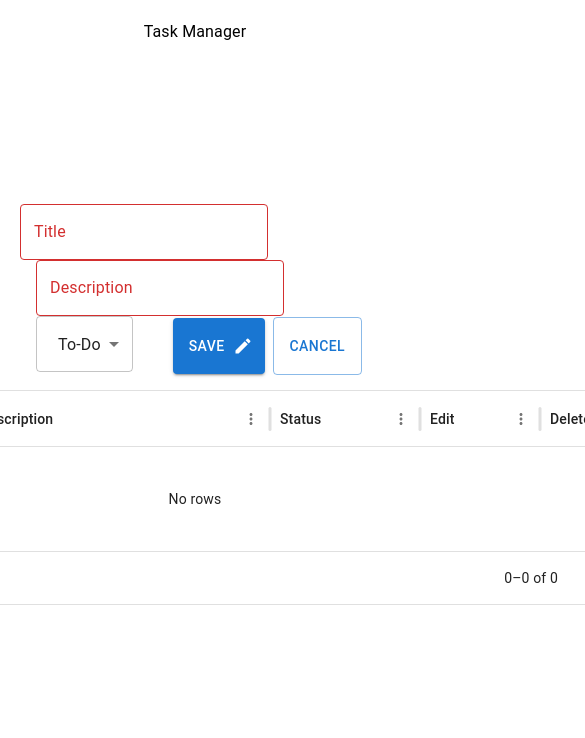
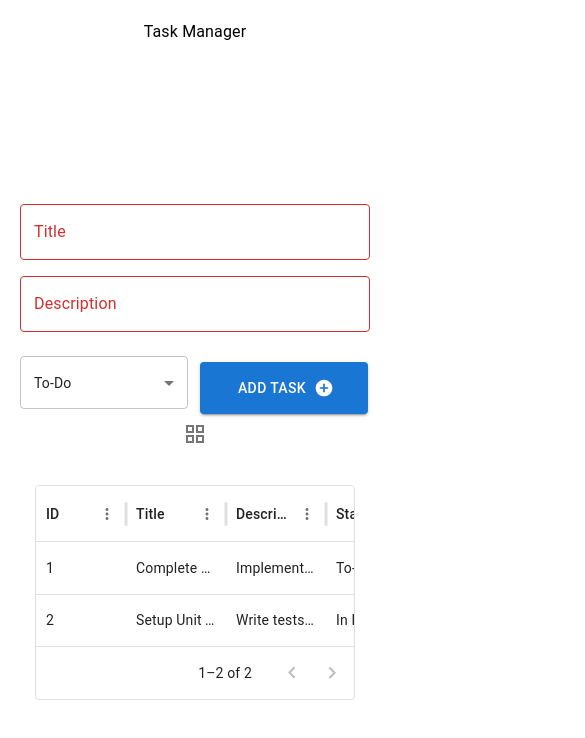
Before and after one commit to mesfint/task-mgt-dashboard, a React (Vite) app: page / in a window 390 px wide. Shown: the top 738 px of the page, 585 px wide, since content can reach past the window. Built offline with nearby package versions, Linux system fonts and the light colour scheme.

Commit message:
Responsiveness working

```diff
--- /dev/null
+++ b/src/CustomeTypography.ts
@@ -0,0 +1,11 @@
+
+import styled from '@emotion/styled';
+import { Typography } from '@mui/material';
+
+  const CustomeTypography =styled(Typography)`
+
+font-family: "Quicksand", "sans-serif";
+
+`;
+
+export default CustomeTypography;
--- a/src/components/AddTaskForm.tsx
+++ b/src/components/AddTaskForm.tsx
@@ -90,7 +90,14 @@ const AddTaskForm = () => {
         value={task.title}
         onChange={handleInputChange}
         name='title'
-        sx={{mr:2}}
+        //sx={{mr:2}}
+        fullWidth // Makes it responsive
+        sx={{
+          mb: 2, // Margin-bottom for spacing
+          mr:2,
+          maxWidth: { lg: "48%", md: "100%", sm: "100%", xs: "100%" }, // Adjust max width
+        }}
+
 
         >
 
@@ -102,7 +109,11 @@ const AddTaskForm = () => {
         onChange={handleInputChange}
         value={task.description}
         name='description'
-        sx={{ml:2}}
+        fullWidth // Makes it responsive
+        sx={{
+          mb: 2, // Margin-bottom for spacing
+          maxWidth: { lg: "48%", md: "100%", sm: "100%", xs: "100%" }, // Adjust max width
+        }}
 
 
         >
@@ -112,7 +123,14 @@ const AddTaskForm = () => {
            name="status"
            displayEmpty
            variant="outlined"
-           sx={{ mr: 2,ml:2 ,pl:1}}
+           sx={{
+
+            width: "100%", // Full width on small screens
+            maxWidth: { lg: "48%", md: "48%", sm: "48%", xs: "48%" }, // Adjust width
+            mt: { xs: 1, sm: 0 }, // Margin-top for spacing on smaller screens
+            mr:"6px",
+            fontSize: { lg: "20px", md: "18px", sm: "16px", xs: "14px" }, // Responsive font size
+          }}
           value={task.status}
           onChange={handleStatusChange}
         >
@@ -121,7 +139,20 @@ const AddTaskForm = () => {
           <MenuItem value="Completed">Completed</MenuItem>
         </Select>
 
-        <Button endIcon={ isEditing ? <EditIcon /> : <AddCircleOutlinedIcon />} type="submit" variant="contained" sx={{padding:2, ml:3}}>
+        <Button endIcon={ isEditing ? <EditIcon /> : <AddCircleOutlinedIcon />}
+        type="submit"
+         variant="contained"
+         sx={{
+          width: "100%", // Full width on small screens
+          padding:"14px",
+          ml:"6px",
+
+          maxWidth: { lg: "48%", md: "48%", sm: "48%", xs: "48%" }, // Adjust width
+          mt: { xs: 1, sm: 0 }, // Margin-top for spacing on smaller screens
+          fontSize: { lg: "20px", md: "18px", sm: "16px", xs: "14px" }, // Responsive font size
+        }}
+
+          >
         {isEditing ? "Save" : "Add Task"}
 
         </Button>
--- a/src/components/TaskList.tsx
+++ b/src/components/TaskList.tsx
@@ -1,24 +1,15 @@
 import DeleteForeverOutlinedIcon from '@mui/icons-material/DeleteForeverOutlined';
 import EditOutlinedIcon from '@mui/icons-material/EditOutlined';
-import { Box } from "@mui/material";
+import FormatListBulletedIcon from '@mui/icons-material/FormatListBulleted';
+import GridViewIcon from '@mui/icons-material/GridView';
+import { Box, Card, CardContent, Grid2, IconButton, Typography } from "@mui/material";
+
 import { DataGrid } from "@mui/x-data-grid";
+import React from "react";
+import CustomeTypography from "../CustomeTypography";
 import { useTask } from '../hooks/useTasks';
 
-// Define your initial data
-// const initialTasks: Task[] = [
-//   {
-//     id: 1,
-//     title: "Complete React Context Integration",
-//     description: "Implement Context API with useReducer for state management.",
-//     status: "To-Do",
-//   },
-//   {
-//     id: 2,
-//     title: "Setup Unit Tests",
-//     description: "Write tests for components using Jest and React Testing Library.",
-//     status: "In Progress",
-//   },
-// ];
+
 
 
 const other = {
@@ -32,28 +23,62 @@ const other = {
 
 const TaskList = () => {
   const{state,dispatch} = useTask()
+  const[gridView, setGridView] = React.useState(false)
 
+  const toggleView=()=>{
+    setGridView((prev)=>!prev)
+  }
+    if(!state.tasks.length){
+
+      <CustomeTypography
+
+      fontSize={{lg:24,md:20,sm:16,xs:14}}
+      sx={{color:"#734950"}}>
+       No Tasks found.
+        </CustomeTypography>
+    }
 
     return (
-    <>
+  <>
 
+        <Box sx={{display:"flex", justifyContent:"center" ,alignItemste:"center", mb:2}}>
+        <IconButton onClick={toggleView}>
+          {gridView ? <FormatListBulletedIcon /> : <GridViewIcon />}
+        </IconButton>
+        </Box>
 
+     {!gridView && (
+      <Grid2 item xs={12} sm={6} md={4} lg={3}>
         <Box
-        sx={{display:"flex",justifyContent:"center",alignItems:"center"}}
+        sx={{
+          display:"flex",
+          justifyContent:"center",
+           flexDirection:"column",
+           height:"100%",
+           width: "100%", // Full width on small screens
+           maxWidth: { lg: "100%", md: "80%", sm: "100%", xs: "100%" }, // Adjust width
+           mt: { xs: 1, sm: 0 }, // Margin-top for spacing on smaller screens
+           fontSize: { lg: "20px", md: "16px", sm: "14px", xs: "10px" }, // Responsive font size
+
+            }}
       style={{
 
         display: 'flex',
         flexDirection: 'column',
         height: 'fit-content',
         padding:"15px",
+        width:"100%"
       }}
     >
       <DataGrid
+
+       sx={{
+         width: "100%", }}
         columns={[
           { field: 'id', headerName: "ID", width: 90, hideable: false },
-          { field: 'title', headerName: "Title", width: 150,sortable: false,filterable: false,hideable: false,},
-          { field: 'description', headerName: "Description", width: 300, hideable: false },
-          { field: 'status', headerName: "Status", width: 150,sortable: true,filterable: true,hideable: false },
+          { field: 'title', headerName: "Title", width: 100,sortable: false,filterable: false,hideable: false,},
+          { field: 'description', headerName: "Description", width: 100, hideable: false },
+          { field: 'status', headerName: "Status", width: 100,sortable: true,filterable: true,hideable: false },
           {
             field: 'edit',
             headerName: "Edit",
@@ -77,17 +102,85 @@ const TaskList = () => {
           { field: 'delete', headerName: "Delete", width: 120,sortable: false,renderCell:(params)=><DeleteForeverOutlinedIcon  onClick={() => dispatch({type:"DELETE_TASK",payload:{id:Number(params.row.id)}})} sx={{color:"red",cursor:"pointer"}}/> },
         ]}
         //rows={tasks}
-         rows={state.tasks.map((task, index) => ({
+         rows={state.tasks.map((task) => ({
           ...task,
-          id: task.id ? task.id : index, // Fallback to index if id is missing
+          id: task.id ? task.id : Math.random(), // Fallback to index if id is missing
           title: task.title,
           description: task.description,
           status: task.status,
         }))}
+
       />
     </Box>
+    </Grid2>
+    )}
+     {gridView && (
+        <Grid2
+        container
+        spacing={2}
+          sx={{
+            padding:"15px",
+            justifyContent: "center",
+          }}
+        >
+          {state.tasks.map((task) => (
+          <Grid2 item xs={12} sm={6} md={4} lg={3} key={task.id}>
+
+            <Card  sx={{  padding: 2 }}>
+              <CardContent>
+              <CustomeTypography
+
+                  fontSize={{lg:24,md:20,sm:16,xs:14}}
+                  sx={{color:"#734950"}}>
+                    {task.title}
+                    </CustomeTypography>
+                <Typography variant="body2" color="textSecondary">
+                  {task.description}
+                </Typography>
+                <CustomeTypography
+
+                fontSize={{lg:24,md:20,sm:16,xs:14}}
+                sx={{color:"textSecondary"}}>
+                Status: {task.status}
+                  </CustomeTypography>
+
+                <Box
+                  sx={{
+                    display: "flex",
+                    justifyContent: "left",
+                    mt: 2,
+                  }}
+                >
+                  <IconButton
+                    onClick={() =>
+                      dispatch({
+                        type: "START_EDITING",
+                        payload: {
+                          id: task.id,
+                          title: task.title,
+                          description: task.description,
+                          status: task.status,
+                        },
+                      })
+                    }
+                  >
+                    <EditOutlinedIcon sx={{ color: "blue" }} />
+                  </IconButton>
+                  <IconButton
+                    onClick={() =>
+                      dispatch({ type: "DELETE_TASK", payload: { id: task.id } })
+                    }
+                  >
+                    <DeleteForeverOutlinedIcon sx={{ color: "red" }} />
+                  </IconButton>
+                </Box>
+              </CardContent>
+            </Card>
+            </Grid2>
+          ))}
+        </Grid2>
+      )}
     </>
-  )
-}
-
+  );
+};
 export default TaskList
--- a/src/context/TasksContext.tsx
+++ b/src/context/TasksContext.tsx
@@ -1,21 +1,48 @@
 import React, { createContext, useReducer } from "react";
+import { useLocalStorage } from "../hooks/useLocalStorage";
 import { tasksReducer } from "../reducers/TasksReducer";
 import { Action, State } from "../types/types";
 
 
-const initialState: State = {tasks: []};
+const initialData = [
+  {
+    id: 1,
+    title: "Complete React Context Integration",
+    description: "Implement Context API with useReducer for state management.",
+    status: "To-Do",
+  },
+  {
+    id: 2,
+    title: "Setup Unit Tests",
+    description: "Write tests for components using Jest and React Testing Library.",
+    status: "In Progress",
+  },
+];
 
-export const TasksContext = createContext<{ state: State;dispatch: React.Dispatch<Action>;} | undefined>(undefined);
+export const TasksContext = createContext<{
+  state: State;
+  dispatch: React.Dispatch<Action>;
+} | undefined>(undefined);
 
+export const TasksProvider: React.FC<{ children: React.ReactNode }> = ({ children }) => {
+  // Use the hook to get initial data and persist tasks
+  const [storedTasks, setStoredTasks] = useLocalStorage("tasks", initialData);
 
-export const TasksProvider: React.FC<{children: React.ReactNode}> = ({children}) => {
-const [ state, dispatch] = useReducer(tasksReducer,initialState)
+  // Initialize state with the reducer and stored tasks
+  const [state, dispatch] = useReducer(tasksReducer, {
+    tasks: storedTasks,
+    editingTaskId: null,
+    editingTask: null,
+  });
 
+  // Update localStorage whenever tasks change
+  React.useEffect(() => {
+    setStoredTasks(state.tasks);
+  }, [state.tasks, setStoredTasks]);
 
-
-return (
-      <TasksContext.Provider value= {{ state, dispatch }}>
-        {children}
-      </TasksContext.Provider>
-    )
+  return (
+    <TasksContext.Provider value={{ state, dispatch }}>
+      {children}
+    </TasksContext.Provider>
+  );
 };
--- a/src/hooks/useLocalStorage.ts
+++ b/src/hooks/useLocalStorage.ts
@@ -1,9 +1,25 @@
 import { useEffect, useState } from "react";
 
-// Generic hook for LocalStorage with conditional initialization
+//  sample initial data
+const initialData = [
+  {
+    id: 1,
+    title: "Complete React Context Integration",
+    description: "Implement Context API with useReducer for state management.",
+    status: "To-Do",
+  },
+  {
+    id: 2,
+    title: "Setup Unit Tests",
+    description: "Write tests for components using Jest and React Testing Library.",
+    status: "In Progress",
+  },
+];
+
+// Generic hook for localStorage management
 export const useLocalStorage = <T>(key: string, initialData: T) => {
   const [value, setValue] = useState<T>(() => {
-    // Check if there’s data in localStorage
+    // Check if data exists in localStorage
     const savedData = localStorage.getItem(key);
     if (savedData) {
       try {
@@ -11,19 +27,19 @@ export const useLocalStorage = <T>(key: string, initialData: T) => {
         return JSON.parse(savedData);
       } catch (error) {
         console.error("Error parsing localStorage data:", error);
-        return initialData; // Fallback to initialData if parsing fails
+        return initialData; // Fallback to initial data
       }
     } else {
-      // If no data exists, store the initialData
+      // Save the initial data to localStorage if it doesn't exist
       localStorage.setItem(key, JSON.stringify(initialData));
       return initialData;
     }
   });
 
-  // Sync localStorage whenever the state changes
+  // Sync value changes with localStorage
   useEffect(() => {
     localStorage.setItem(key, JSON.stringify(value));
   }, [key, value]);
 
-  return [value, setValue] as const;
+  return [value, setValue] as const; // Return the value and updater function
 };
--- a/src/reducers/TasksReducer.ts
+++ b/src/reducers/TasksReducer.ts
@@ -18,7 +18,7 @@ export const tasksReducer = (state:State,action:Action)=>{
             id: Date.now(),
              title:action.payload.title,
              description:action.payload.description,
-             status: action.payload.status || "To-Do"
+             status: action.payload.status
             };
 
             return  {tasks: [...state.tasks, newTask ]};
```
Also changed, not shown: src/types/types.ts (+4 -9 lines).
